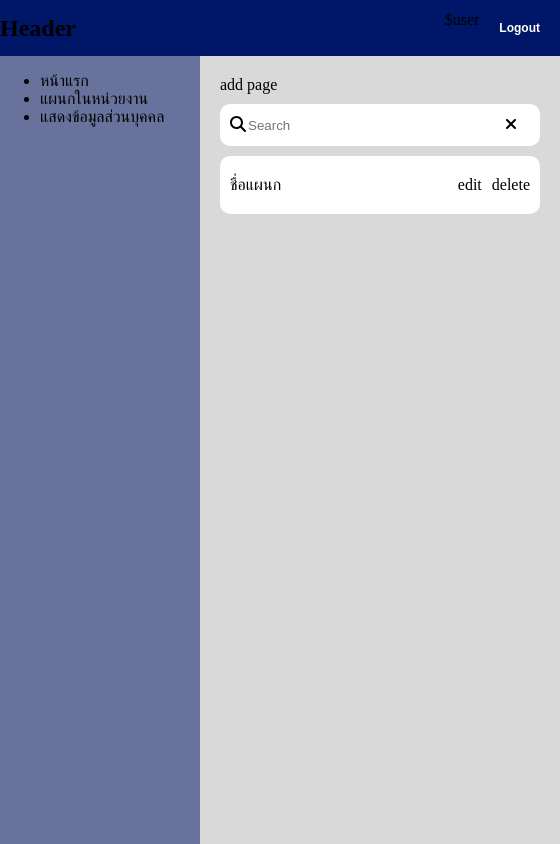
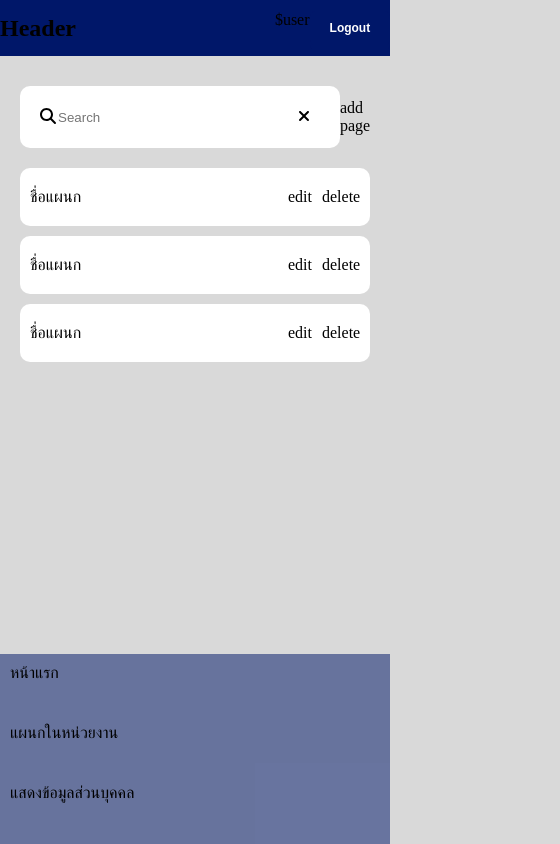
Before and after one commit to sirtongzaq/react-nodejs-mysql, a Next.js app in the folder client/: page /dept in a window 390 px wide. Shown: the whole page, 560 px wide, since content can reach past the window. Built offline with nearby package versions, Linux system fonts and the light colour scheme.

Commit message:
[client] - "aside"

```diff
--- a/client/src/components/components/aside.jsx
+++ b/client/src/components/components/aside.jsx
@@ -7,11 +7,20 @@ export default function Aside() {
         <Fragment>
             <div className="aside">
                 <div className="aside-content">
-                    <ul>
+                    {/* <ul className="test">
                         <li onClick={() => router.push('/')}>หน้าแรก</li>
                         <li onClick={() => router.push('/dept')}>แผนกในหน่วยงาน</li>
                         <li>แสดงข้อมูลส่วนบุคคล</li>
-                    </ul>
+                    </ul> */}
+                    <div className="aside-home" onClick={() => router.push('/')}>
+                        หน้าแรก
+                    </div>
+                    <div className="aside-dept" onClick={() => router.push('/dept')}>
+                        แผนกในหน่วยงาน
+                    </div>
+                    <div className="aside-profile">
+                        แสดงข้อมูลส่วนบุคคล
+                    </div>
 
                 </div>
             </div>
--- a/client/src/components/components/card_dept.jsx
+++ b/client/src/components/components/card_dept.jsx
@@ -1,8 +1,14 @@
-import { Fragment } from "react";
+import { Fragment, useEffect, useState } from "react";
 
-export default function CardDept() {
+export default function CardDept({ dept }) {
+    const [deptArr, setDeptArr] = useState([1, 2, 3])
+
+    // useEffect(() => {
+    //     setDeptArr(dept)
+    // }, [dept])
     return (
         <Fragment>
+            {deptArr.map(() => (<>
                 <div className="dept-card">
                     <div className="dept-name">
                         ชื่อแผนก
@@ -12,6 +18,7 @@ export default function CardDept() {
                         <div className="dept-delete">delete</div>
                     </div>
                 </div>
+            </>))}
 
         </Fragment>)
 }
--- a/client/src/pages/dept/index.jsx
+++ b/client/src/pages/dept/index.jsx
@@ -7,30 +7,33 @@ import { Fragment, useState } from "react"
 export default function Dept() {
     const router = useRouter()
     const [dept, setDept] = useState([])
-    const [filterDept,setFilterDept] = useState([])
+    const [filterDept, setFilterDept] = useState([])
 
     const onChageSearch = () => {
 
     }
 
-    const onChangeDeptList =(value)=>{
+    const onChangeDeptList = (value) => {
         setFilterDept(value)
     }
 
     return (
         <Fragment>
-            <div onClick={() => router.push('/dept/add_dept')} className="">
-                add page
-            </div>
-            <div className="dept-page-search">
-                <SearchDept onChangeDeptList={onChangeDeptList}  />
+
+            <div className="dept-add-search">
+                <div className="dept-search-container">
+                    <SearchDept onChangeDeptList={onChangeDeptList} />
+                </div>
+                <div onClick={() => router.push('/dept/add_dept')} className="dept-add-container">
+                    add page
+                </div>
             </div>
             <div className="dept-list">
                 {/* {filterDept.map(()=>(
                 <Fragment>
                     <CardDept/>
                 </Fragment>))} */}
-                      <CardDept/>
+                <CardDept />
             </div>
         </Fragment>
     )
--- a/client/src/styles/components/_components.scss
+++ b/client/src/styles/components/_components.scss
@@ -2,3 +2,4 @@
 @import "components/logincontainer";
 @import "components/dept-card";
 @import "components/dept-search";
+@import "components/aside";
--- /dev/null
+++ b/client/src/styles/components/components/_aside.scss
@@ -0,0 +1,15 @@
+.aside-home,
+.aside-dept,
+.aside-profile {
+    margin-block: 10px;
+    height: 50px;
+    padding-inline: 10px;
+
+}
+
+// .aside-home,
+// .aside-dept,
+// .aside-profile &&:hover {
+//  background-color: aliceblue;
+
+// }
--- a/client/src/styles/components/components/_dept-card.scss
+++ b/client/src/styles/components/components/_dept-card.scss
@@ -5,6 +5,7 @@
     display: flex;
     flex-direction: row;
     justify-content: space-between;
+    margin-block: 10px;
 }
 
 .dept-action {
--- a/client/src/styles/globals.scss
+++ b/client/src/styles/globals.scss
@@ -2,7 +2,7 @@
 html,
 body {
   margin: 0;
-  height: 100%;
+  height: 100vh;
   background-color: $primary_2;
   // font-family: Arial, Helvetica, sans-serif;
 
@@ -14,7 +14,8 @@ body {
   display: grid;
   grid-template:
   "hnav hnav" 56px
-  "aside ct"  / 200px
+  "aside ct"  / 200px;
+  grid-template-columns: 1;
 }
 
 
@@ -32,3 +33,16 @@ body {
   padding-inline: 20px;
   padding-block: 20px;
 }
+
+
+@media only  screen and (max-width:550px) {
+  .main-layout{
+    grid-template-columns: 1fr;
+    grid-template-rows: 56px 1fr 0.1fr;
+    grid-template-areas:
+    "hnav"
+    "ct"
+    "aside"
+    ;
+  }
+}
--- a/client/src/styles/pages/_dept.scss
+++ b/client/src/styles/pages/_dept.scss
@@ -1,3 +1,12 @@
-.dept-page-search{
+.dept-add-search{
     padding-block: 10px;
+    display: flex;
+    flex-direction: row;
+    justify-content: center;
+    align-items: center;
 }
+
+
+.dept-search-container{
+margin-inline: auto;
+}
```
Lines whose indentation alone changed are shown as unchanged.
